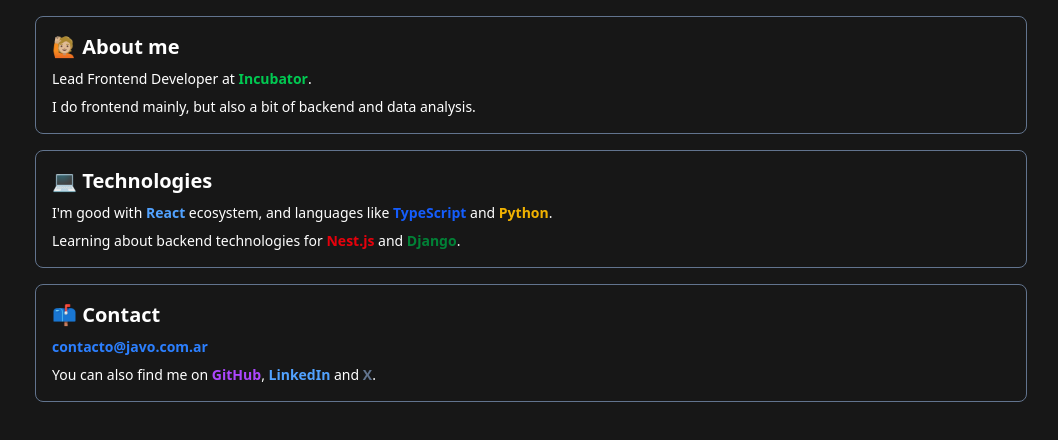
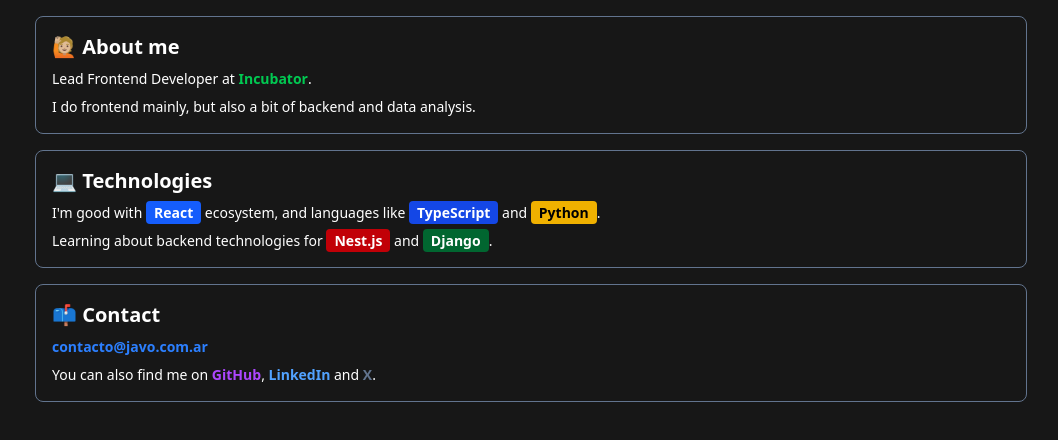
Before and after one commit to JaviCeRodriguez/javier-portfolio, an Astro site: page / in a window 1280 px wide. Shown: the part 128-568 px from the top of the page, without its empty margins (109-1167 px from the left). Built offline with nearby package versions, Linux system fonts and the light colour scheme; Astro itself is replaced by a stand-in of ours.

Commit message:
style: enhance tech stack presentation with improved styling for technology labels

```diff
--- a/src/pages/index.astro
+++ b/src/pages/index.astro
@@ -27,17 +27,27 @@
     <Card title={t("tech.title") as string}>
       <p class="text-sm">
         {t("tech.description")[0]}
-        <span class="text-blue-400 font-semibold">React</span>
+        <span class="px-2 py-0.5 rounded bg-blue-600 text-white font-semibold"
+          >React</span
+        >
         {t("tech.description")[1]}
-        <span class="text-blue-600 font-semibold">TypeScript</span>
+        <span class="px-2 py-0.5 rounded bg-blue-700 text-white font-semibold"
+          >TypeScript</span
+        >
         {t("tech.description")[2]}
-        <span class="text-yellow-500 font-semibold">Python</span>.
+        <span class="px-2 py-0.5 rounded bg-yellow-500 text-black font-semibold"
+          >Python</span
+        >.
       </p>
       <p class="text-sm">
         {t("tech.content")[0]}
-        <span class="text-red-600 font-semibold">Nest.js</span>
+        <span class="px-2 py-0.5 rounded bg-red-700 text-white font-semibold"
+          >Nest.js</span
+        >
         {t("tech.content")[1]}
-        <span class="text-green-700 font-semibold">Django</span>.
+        <span class="px-2 py-0.5 rounded bg-green-800 text-white font-semibold"
+          >Django</span
+        >.
       </p>
     </Card>
 
```
